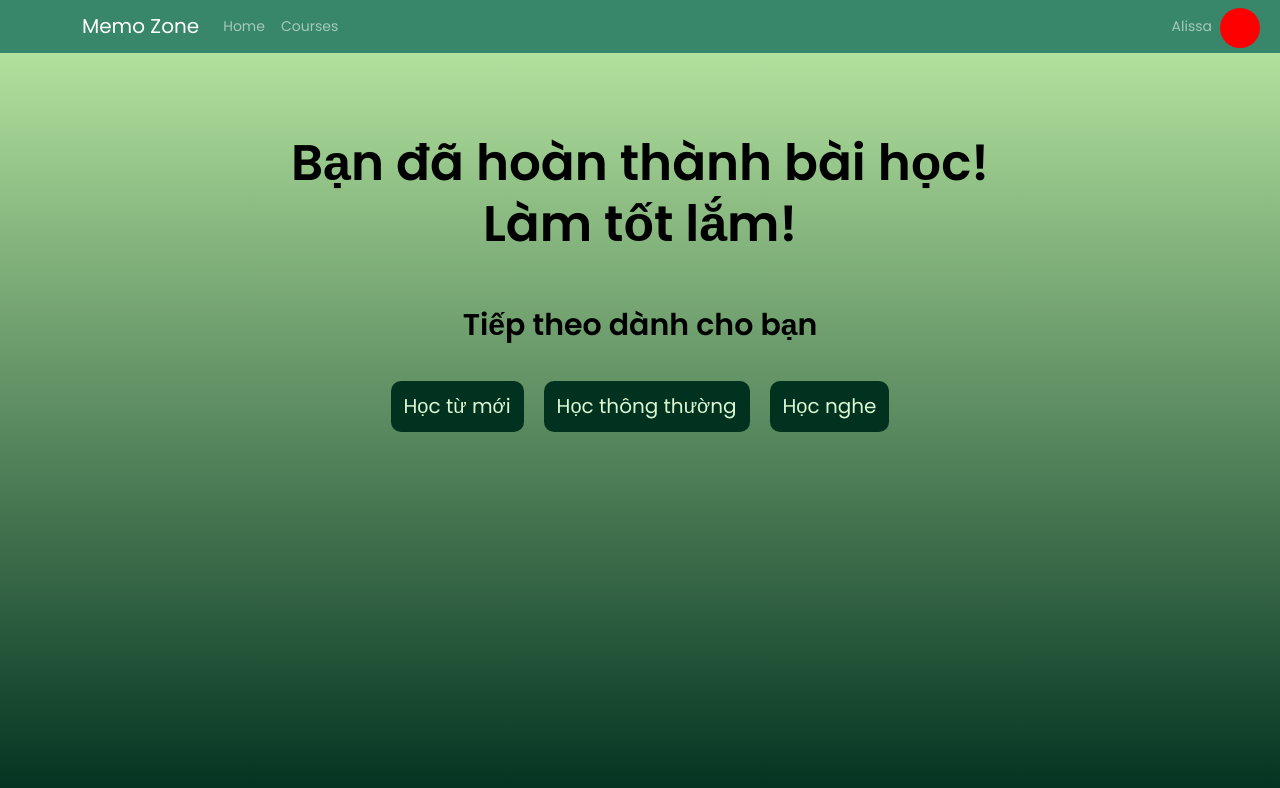
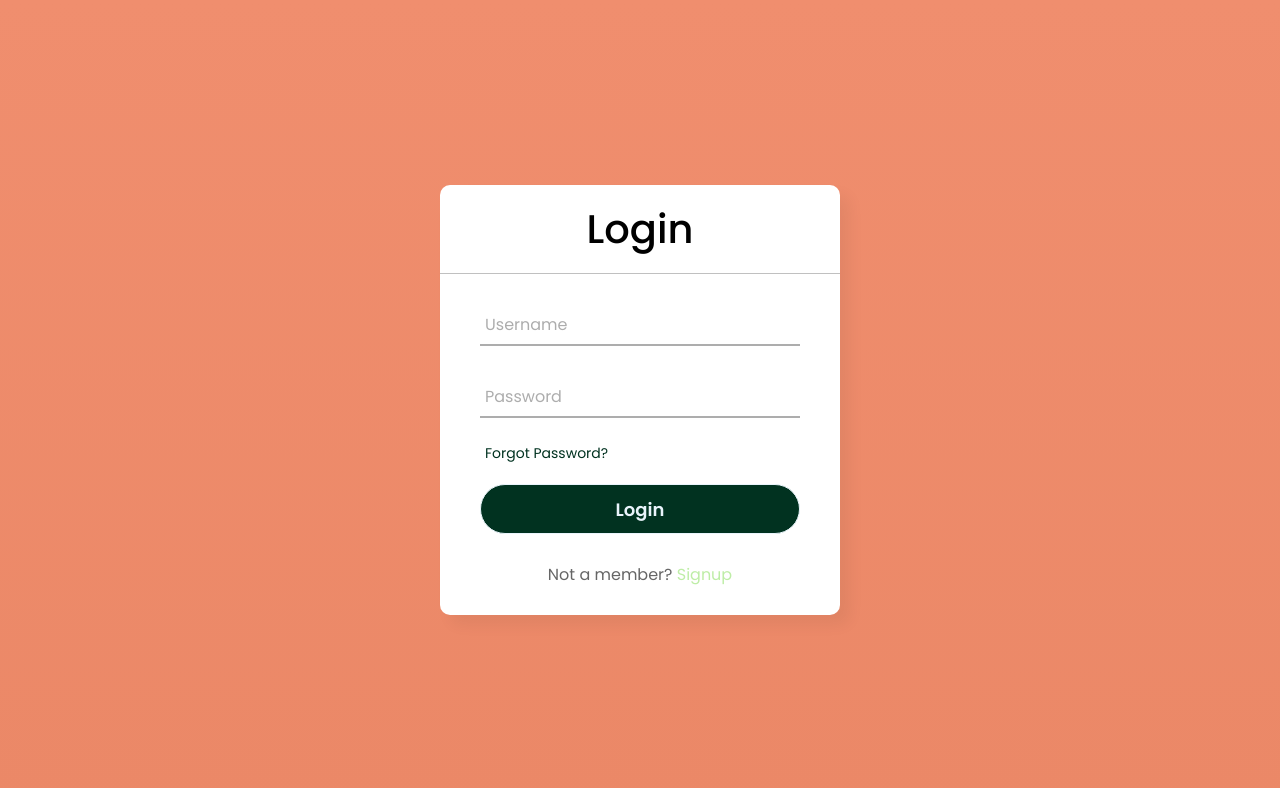
Before and after one commit to qhuong1008/Text-To-Speech-with-Amazon-Polly, a React (Create React App) app in the folder memo-zone/: page / in a window 1280 px wide. Shown: the top 788 px of the page. Built offline with nearby package versions, Linux system fonts and the light colour scheme.

Commit message:
tạo trang home, courselist

```diff
--- a/memo-zone/src/App.js
+++ b/memo-zone/src/App.js
@@ -5,15 +5,17 @@ import Xong from "./pages/Xong";
 import Login from "./pages/Login/Login";
 import CompletePage from "./pages/CompletePage/CompletePage";
 import Course from "./pages/Course/Course";
+import Home from './pages/Home/Home';
 import PracticeCommon from "./pages/Practice/PracticeCommon";
 import { formatCountdown } from "antd/lib/statistic/utils";
+// import CourseList from "./pages/CourseList/CourseList";
 
 class App extends Component {
   render() {
     return (
       <BrowserRouter>
         <Routes>
-          <Route path="*" name="Home" element={<CompletePage />} />
+          <Route path="*" name="Home" element={<Login />} />
         </Routes>
       </BrowserRouter>
     );
--- a/memo-zone/src/components/Course.js
+++ b/memo-zone/src/components/Course.js
@@ -1,5 +1,5 @@
 const Course = (props) => {
-  return <>{props.courseItem}</>;
+  return <>course component{props.biengido}</>;
 };
 
 // trang này hiển thị danh sách chủ đề từ vựng
--- /dev/null
+++ b/memo-zone/src/pages/Home/Home.js
@@ -0,0 +1,25 @@
+import style from './style.scss'
+import AppHeader from "../../components/AppHeader";
+import data from '../../data'
+import Course from '../../components/Course'
+
+const Home = () => {
+    var vonglap = 5;
+    return (
+        <div class="home-container">
+      <AppHeader />
+    <h1>Các khoá học</h1>
+    {
+       data.map(item=> {
+        var courseid = item.courseId
+        return <>
+        <Course biengido={courseid}/>
+        <br/>
+        </>
+       })
+    }
+      </div>
+    )
+}
+
+export default Home;
--- a/memo-zone/src/pages/Login/Login.js
+++ b/memo-zone/src/pages/Login/Login.js
@@ -3,7 +3,7 @@ import Scss_Login from './Scss_Login.scss';
 
 
 const Login = ()=>{
-    return (<body>
+    return (<div class='body'>
         <div className="center">
           <h1>Login</h1>
           <form method="post">
@@ -25,7 +25,7 @@ const Login = ()=>{
           </form>
         </div>
 
-      </body>
+      </div>
       )
 }
 export default Login;
--- a/memo-zone/src/pages/Login/Scss_Login.scss
+++ b/memo-zone/src/pages/Login/Scss_Login.scss
@@ -5,10 +5,10 @@
   box-sizing: border-box;
   font-family: "Poppins", sans-serif;
 }
-body {
+.body {
   margin: 0;
   padding: 0;
-  background: linear-gradient(180deg, #beeda6, #013220);
+  background: linear-gradient(180deg, #f08e6e, #eb8867);
   height: 100vh;
   overflow: hidden;
 }
```
Also changed, not shown: memo-zone/src/pages/Home/style.scss (added), 1 other file (tests, documents, lock files or other folders).
